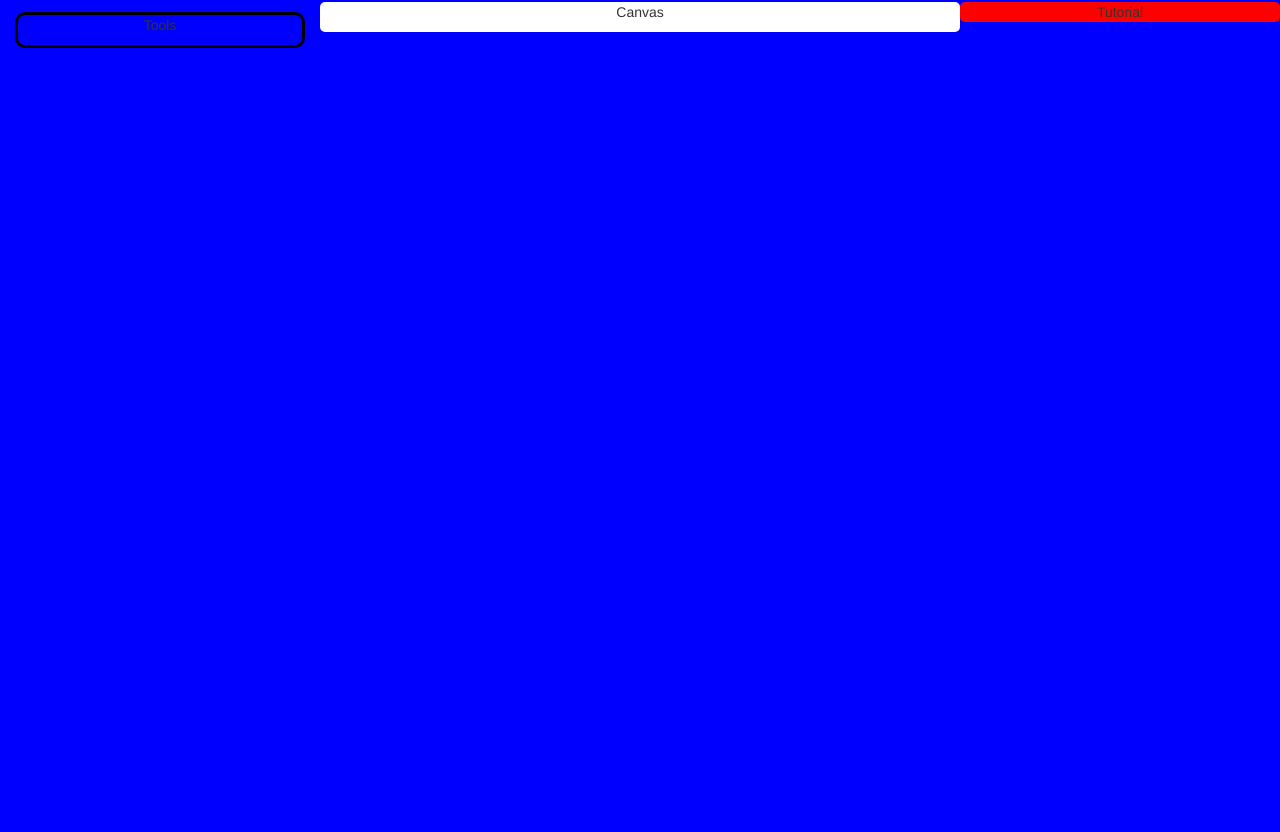
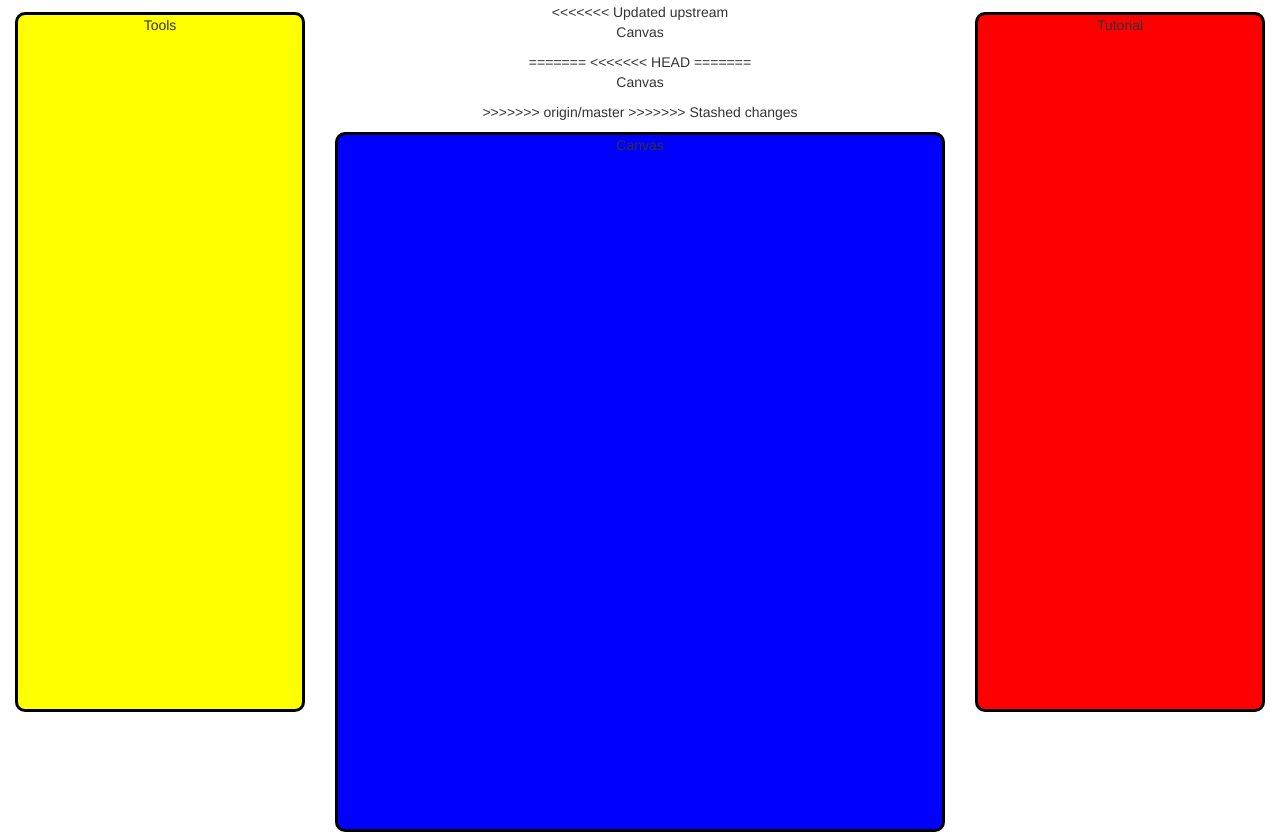
Before and after one commit to cirkits/cirkit2015.github.io, a plain HTML site: page index.html in a window 1280 px wide. Shown: the part 68-900 px from the top of the page. Before the commit the page ends 800 px from the top, so only its background shows below. Drawn offline with nearby package versions, Linux system fonts and the light colour scheme.

Commit message:
platform look
Conflicts:
index.html

```diff
--- a/css/style.css
+++ b/css/style.css
@@ -1,29 +1,45 @@
-html,body{
-	background-color: blue;
+html,body,.container-fluid{
+	height:100%;
+}
+.container{
+	width:100;
+}
+
+col{
+	height:100vh;
 }
 
 #Tools{
 	text-align: center;
 }
-
 #Canvas{
 	text-align: center;
-	border-radius: 5px;
-	background-color: white;
 }
 
 #Tutorial{
 	text-align: center;
-	border-radius: 5px;
-	background-color: red;
 }
 
 .border1{
-	width:100%;
-	height:100%;
+	background-color: yellow;
 	margin-top:10px;
 	border: black medium solid;
 	border-radius: 10px;
-	-moz-border-radius: 10px;
-	-webkit-border-radius: 10px;
+	height: calc(100vh - 100px);
 }
+
+.border2{
+	background-color: blue;
+	margin-top:10px;
+	border: black medium solid;
+	border-radius: 10px;
+	height: calc(100vh - 100px);
+
+}
+.border3{
+	background-color: red;
+	margin-top:10px;
+	border: black medium solid;
+	border-radius: 10px;
+	height: calc(100vh - 100px);
+}
--- a/index.html
+++ b/index.html
@@ -22,20 +22,28 @@
   <body>
     <center><h1>Welcome to Cirkit!</h1></center>
     <div class="container-fluid">
-    	<div class="row">
+    	<div class="row border0">
     		<div class="col-md-3" id="Tools">
     			<div class="border1">
     				<p>Tools</p>
     			</div>
     		</div>
     		<div class="col-md-6" id="Canvas">
+<<<<<<< Updated upstream
     			<p>Canvas</p>
+=======
+<<<<<<< HEAD
+=======
+    			<p>Canvas</p>
+>>>>>>> origin/master
+>>>>>>> Stashed changes
     			<div class="border2">
+                    Canvas
     			</div>
     		</div>
     		<div class="col-md-3" id="Tutorial">
-    			Tutorial
     			<div class="border3">
+                    Tutorial
     			</div>
     		</div>
     	</div>
```
